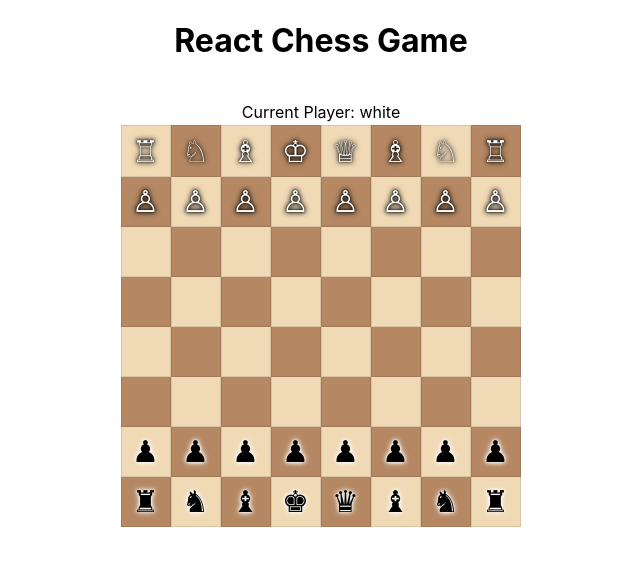
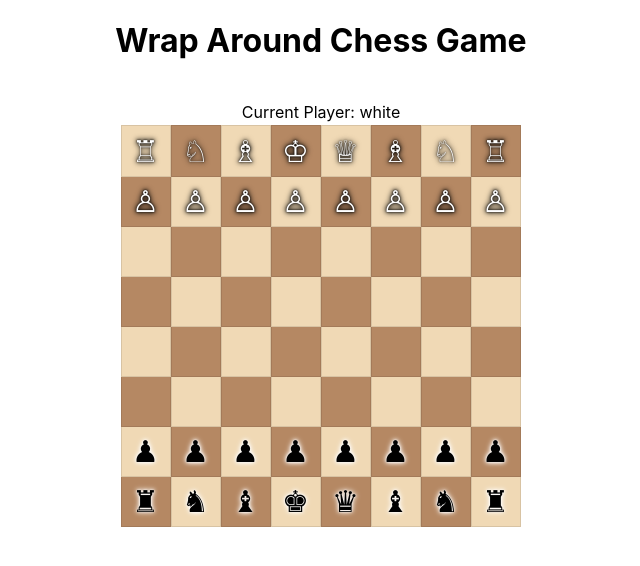
Before and after one commit to tanner-miller5/snake-chess, a React (Create React App) app: page / in a window 1280 px wide. Shown: the top 566 px of the page, without its empty margins (319-959 px from the left). Built offline with nearby package versions, Linux system fonts and the light colour scheme.

Commit message:
Update App.js

```diff
--- a/src/App.js
+++ b/src/App.js
@@ -5,7 +5,7 @@ import ChessBoard from './components/ChessBoard';
 function App() {
   return (
     <div className="App">
-      <h1>React Chess Game</h1>
+      <h1>Wrap Around Chess Game</h1>
       <ChessBoard />
     </div>
   );
```
